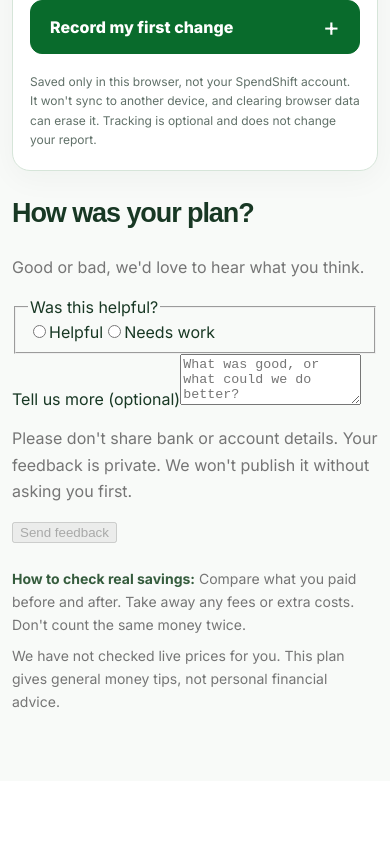
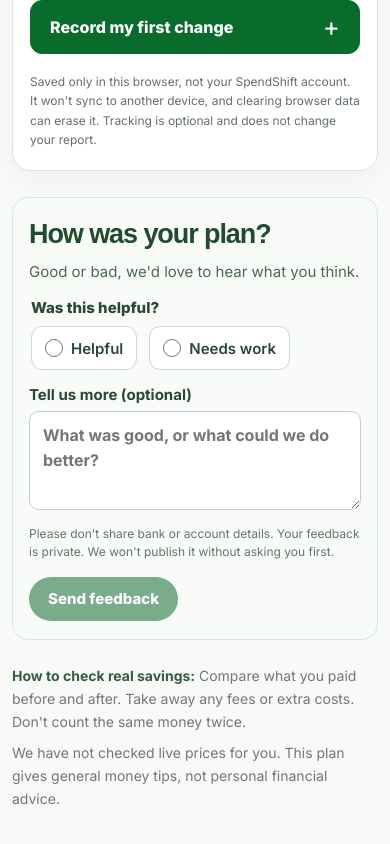
Before and after one commit to SpendShiftOfficial/Spenshiftnew, a Next.js app: page /report-preview in a window 390 px wide. Shown: the part 4004-4848 px from the top of the page. Before the commit the page ends 4785 px from the top, so only its background shows below. Built offline with nearby package versions, Linux system fonts and the light colour scheme; a web font is replaced by a local one.

Commit message:
Style optional report feedback for desktop, mobile and print

```diff
--- a/app/report/[id]/simple-report.module.css
+++ b/app/report/[id]/simple-report.module.css
@@ -754,3 +754,26 @@
 @media (max-width: 600px) {
   .trackerOneOff { padding: 16px; }
 }
+
+/* An optional private feedback request after the plan, never in checkout. */
+.feedback { margin:26px 0 20px; padding:22px 24px; border:1px solid #d8e7d9; border-radius:16px; background:#f8fbf8; }
+.feedback h2 { margin:0 0 7px; font-size:clamp(21px,3vw,25px); line-height:1.3; color:#214b2c; font-weight:800; }
+.feedback > p { margin:0 0 15px; font-size:15px; line-height:1.55; color:#506655; }
+.feedbackForm { display:grid; gap:15px; }
+.feedbackChoices { display:flex; flex-wrap:wrap; gap:9px 12px; min-width:0; padding:0; border:0; }
+.feedbackChoices legend { font-size:15px; font-weight:750; color:#294832; padding:0; margin-bottom:9px; }
+.feedbackChoices label { display:flex; align-items:center; gap:8px; min-height:44px; padding:9px 13px; border:1px solid #cbdccb; border-radius:11px; background:#fff; cursor:pointer; font-size:15px; font-weight:600; color:#274833; }
+.feedbackChoices label:has(input:checked) { border-color:#238443; background:#e7f5e9; }
+.feedbackChoices input { accent-color:#13803a; width:18px; height:18px; margin:0; }
+.feedbackChoices label:focus-within { outline:3px solid #a2dcb2; outline-offset:2px; }
+.feedbackComment { display:grid; gap:7px; font-size:15px; font-weight:700; color:#294832; }
+.feedbackComment textarea { width:100%; max-width:100%; min-height:86px; padding:11px 13px; font:inherit; font-size:16px; line-height:1.55; background:#fff; border:1px solid #bed3c2; border-radius:10px; resize:vertical; }
+.feedbackComment textarea:focus-visible { outline:3px solid #a2dcb2; outline-offset:2px; }
+.feedbackForm .feedbackPrivacy { margin:0; color:#64766a; font-size:12px; line-height:1.55; }
+.feedbackSend { width:fit-content; min-height:44px; padding:10px 19px; border:0; border-radius:25px; background:#146b32; color:#fff; font:inherit; font-size:15px; font-weight:750; cursor:pointer; }
+.feedbackSend:disabled { cursor:not-allowed; opacity:.55; }
+.feedbackSend:focus-visible { outline:3px solid #a2dcb2; outline-offset:3px; }
+.feedbackForm .feedbackError { color:#a12a25; font-size:14px; margin:0; }
+.feedback .feedbackThanks { color:#176b35; font-weight:700; margin:8px 0 0; }
+@media (max-width:600px) { .feedback { padding:18px 16px; } }
+@media print { .feedback { display:none; } }
```
